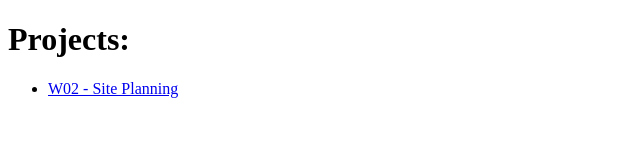
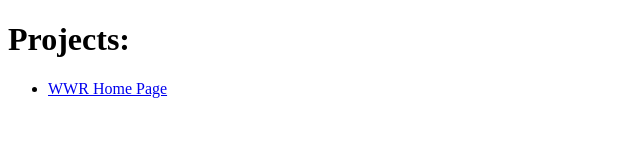
Before and after one commit to febarnett3/wdd130, a plain HTML site: page index.html in a window 1280 px wide. Shown: the full height of the page, 0-640 px from the left. Drawn offline with Linux system fonts and the light colour scheme.

Commit message:
hvikjhghjk

```diff
--- a/index.html
+++ b/index.html
@@ -5,12 +5,12 @@
     <meta http-equiv="X-UA-Compatible" content="IE=edge" />
     <meta name="viewport" content="width=device-width, initial-scale=1.0" />
     <link rel="stylesheet" href="wednesday.css" />
-    <title>WWD130-02 Projects</title>
+    <title>WDD130-02 Projects</title>
   </head>
   <body>
     <h1>Projects:</h1>
     <ul>
-      <li><a href="./wwr/site-plan-rafting.html">W02 - Site Planning</a></li>
+      <li><a href="./wwr/index.html">WWR Home Page</a></li>
     </ul>
   </body>
 </html>
```
